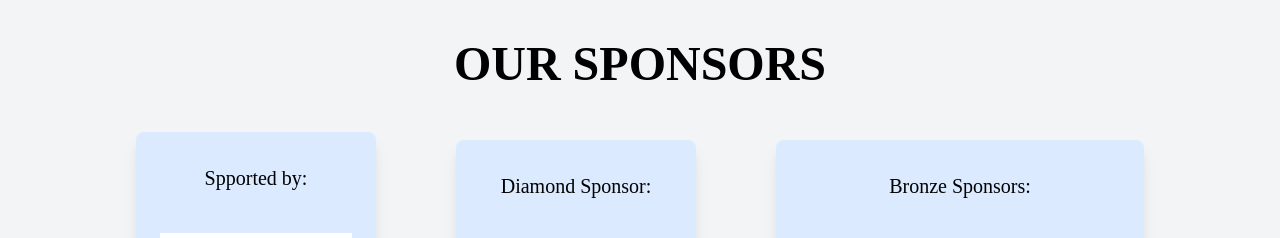
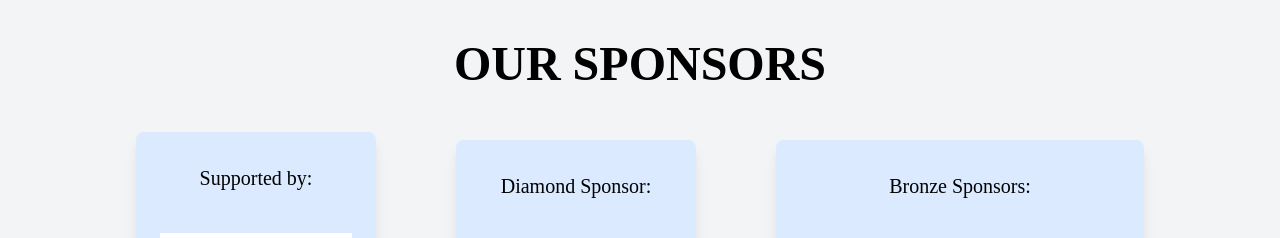
Before and after one commit to maksha19/ac-landing-page, a React (Create React App) app: page / in a window 1280 px wide. Shown: the part 5994-6232 px from the top of the page. Built offline with nearby package versions, Linux system fonts and the light colour scheme; a web font is replaced by a local one.

Commit message:
fix typo

```diff
--- a/src/components/Sponsor.tsx
+++ b/src/components/Sponsor.tsx
@@ -12,7 +12,7 @@ const Sponsor = () => {
             </div>
             <div className="flex flex-col md:flex-row items-center justify-center md:space-x-20 space-y-4">
                 <div className='flex flex-col items-center justify-center px-6 bg-[#dbeafe] rounded-lg shadow-lg'>
-                    <div style={{ fontFamily: "Franklin" }} className='text-xl mt-8'>Spported by:</div>
+                    <div style={{ fontFamily: "Franklin" }} className='text-xl mt-8'>Supported by:</div>
                     <div>
                         <img src={passionMade} alt={"Passion Made Possible"} className="w-36 h-36 md:w-48 md:h-48 object-contain" />
                     </div>
```
